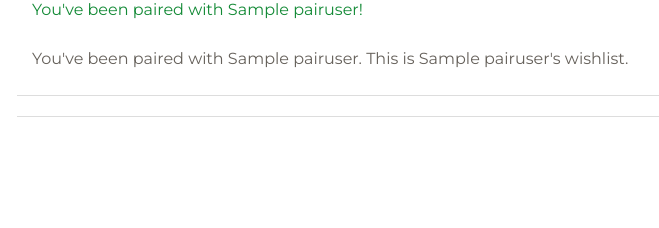
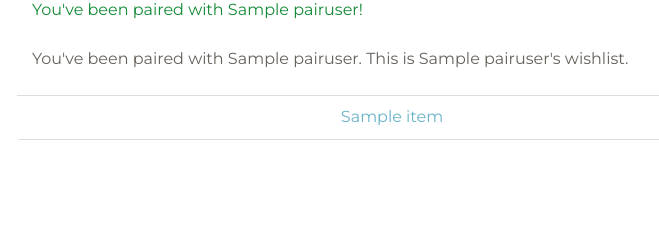
Before and after one commit to wostlund/softdevFinalProj, a Flask app: template templates/group.html in a window 1280 px wide. Shown: the part 572-800 px from the top of the page, without its empty margins (248-907 px from the left). Run offline with Flask 2, Linux system fonts and the light colour scheme; the template is opened without the code that fills it: most values are stand-ins (such as "Sample title", 1, 10 or a date in 2020); parts of the project's set-up code (start-up, migrations or seed data) failed here and were passed over; some libraries are stand-ins or nearby versions.

Commit message:
fixed the group :)

```diff
--- a/templates/group.html
+++ b/templates/group.html
@@ -66,7 +66,7 @@
 	<!-- List group -->
 	<ul class="list-group">
 	  {% for item in wishlist %}
-	  <li class="list-group-item"><center><a href="{{item['link']}}" target="_blank"><{{item['name']}}</a></center></li>
+	  <li class="list-group-item"><center><a href="{{item['link']}}" target="_blank">{{item['name']}}</a></center></li>
 	  {% endfor %}
 	</ul>
       </div>
```
Also changed, not shown: utils/data.db.
